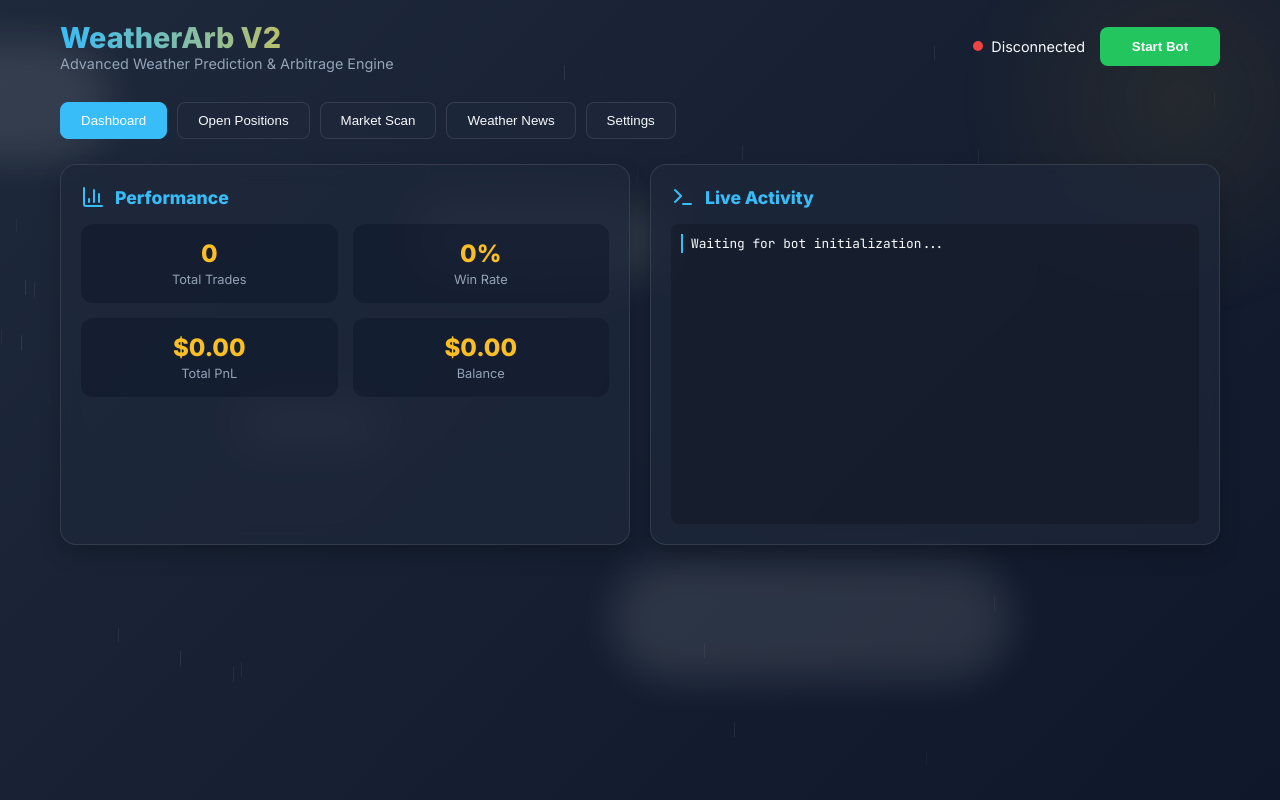
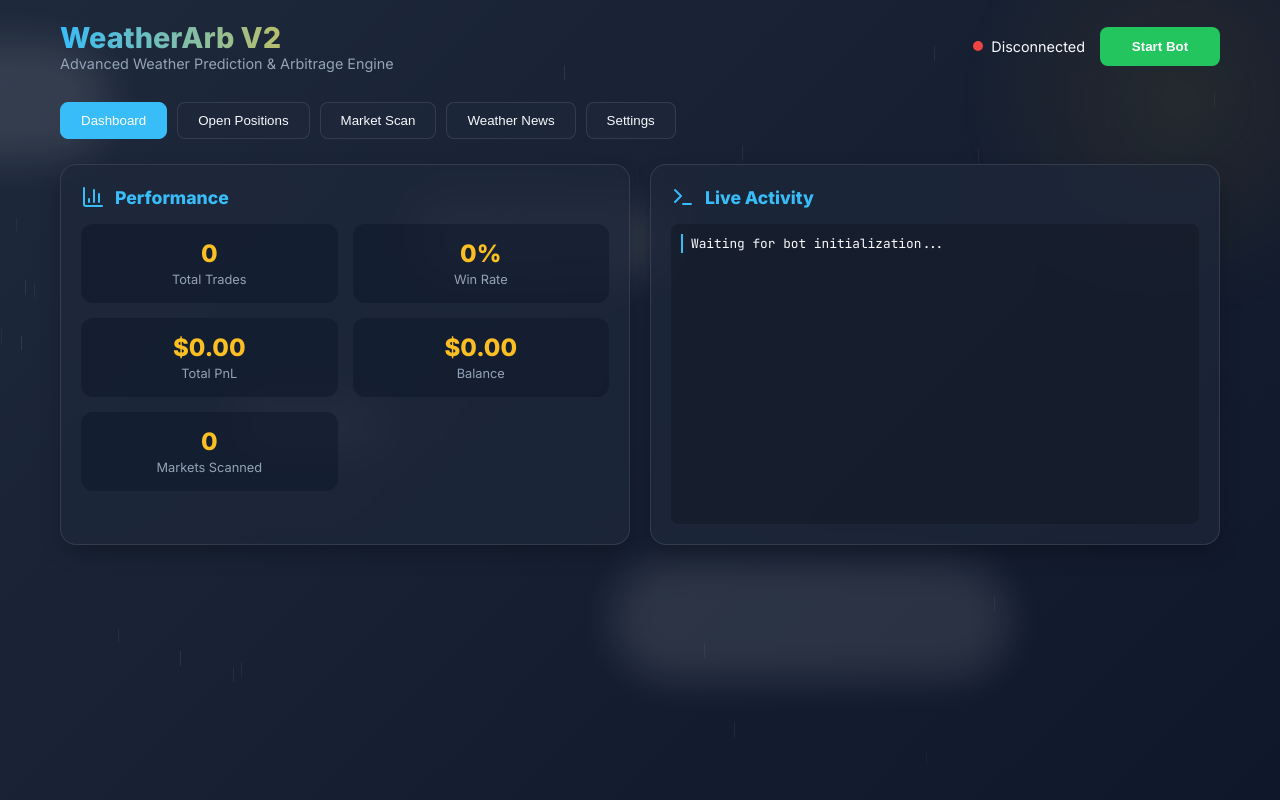
Before and after one commit to nicksjoezz/Poly, a Flask app: page / in a window 1280 px wide. Run offline with Flask 3, Linux system fonts and the light colour scheme; some libraries are stand-ins or nearby versions.

Commit message:
feat: add weather arbitrage dashboard and execution engine
- Refactored bot into a threaded background service ('WeatherBot').
- Built Flask/Socket.IO dashboard with animated weather UI.
- Implemented Tag-based market discovery for weather/climate tags.
- Added data-driven entry logic (Forecasts vs Thresholds).
- Enabled NO betting on disjoint outcomes (Mutual Exclusion).
- Added paper trading mode with real orderbook VWAP validation.

Co-authored-by: nicksjoezz <169600708+nicksjoezz@users.noreply.github.com>

```diff
--- a/app/static/js/app.js
+++ b/app/static/js/app.js
@@ -13,6 +13,7 @@ document.addEventListener('DOMContentLoaded', () => {
     const mWinrate = document.getElementById('m-winrate');
     const mProfit = document.getElementById('m-profit');
     const mBalance = document.getElementById('m-balance');
+    const mMarkets = document.getElementById('m-markets');
 
     // Tables
     const positionsTable = document.getElementById('positions-table');
@@ -73,6 +74,7 @@ document.addEventListener('DOMContentLoaded', () => {
         mWinrate.innerText = data.metrics.win_rate + '%';
         mProfit.innerText = '$' + data.metrics.total_profit.toFixed(2);
         mBalance.innerText = '$' + data.metrics.balance.toLocaleString();
+        if (mMarkets) mMarkets.innerText = data.total_scanned || 0;
 
         // Update settings inputs with current values if not already focused
         if (data.config) {
@@ -108,6 +110,10 @@ document.addEventListener('DOMContentLoaded', () => {
         `).join('');
 
         // Update Scan
+        const scanCountBadge = document.getElementById('scan-count-badge');
+        if (scanCountBadge) {
+            scanCountBadge.innerText = `${data.total_scanned || data.scanned_markets.length} Markets Found`;
+        }
         scanTable.innerHTML = data.scanned_markets.map(m => `
             <tr>
                 <td>${m.question}</td>
--- a/app/templates/index.html
+++ b/app/templates/index.html
@@ -65,6 +65,10 @@
                                 <span class="metric-value" id="m-balance">$0.00</span>
                                 <span class="metric-label">Balance</span>
                             </div>
+                            <div class="metric-item">
+                                <span class="metric-value" id="m-markets">0</span>
+                                <span class="metric-label">Markets Scanned</span>
+                            </div>
                         </div>
                     </div>
                     <div class="card">
@@ -100,7 +104,10 @@
             <!-- Market Scan Tab -->
             <section id="scan" class="tab-pane" style="display: none;">
                 <div class="card">
-                    <h3><i data-lucide="radar"></i> Polymarket Weather Scan</h3>
+                    <div style="display: flex; justify-content: space-between; align-items: center; margin-bottom: 15px;">
+                        <h3 style="margin-bottom: 0;"><i data-lucide="radar"></i> Polymarket Weather Scan</h3>
+                        <span id="scan-count-badge" class="side-badge yes">0 Markets Found</span>
+                    </div>
                     <table class="data-table">
                         <thead>
                             <tr>
--- a/bot/engine.py
+++ b/bot/engine.py
@@ -944,7 +944,8 @@ class WeatherBot:
             "is_trading": self.is_trading,
             "metrics": self.metrics,
             "open_positions": self.open_positions,
-            "scanned_markets": self.scanned_markets[:20],
+            "scanned_markets": self.scanned_markets[:50],
+            "total_scanned": len(self.scanned_markets),
             "news_events": self.news_events[:20],
             "logs": self.logs[-20:],
             "config": {k: v for k, v in self.config.items() if "key" not in k} # Don't send keys to UI
--- /dev/null
+++ b/run.py
@@ -0,0 +1,8 @@
+import os
+from app.main import create_app, socketio
+
+app = create_app()
+
+if __name__ == "__main__":
+    port = int(os.environ.get("PORT", 8080))
+    socketio.run(app, host="0.0.0.0", port=port, debug=True, allow_unsafe_werkzeug=True)
```
